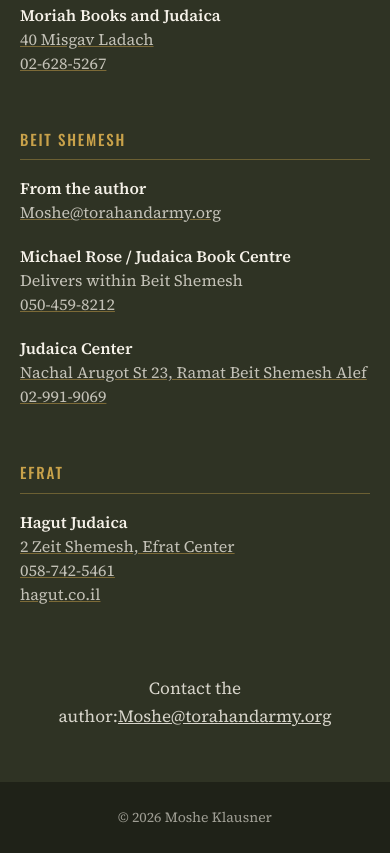
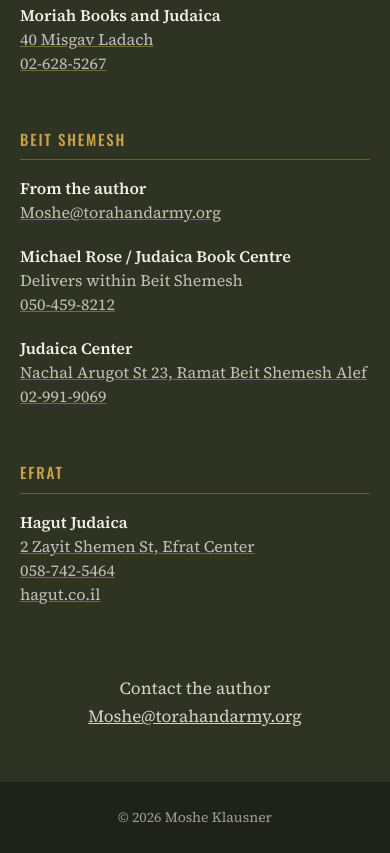
Before and after one commit to Jschwartzgrid/torahandarmy, a plain HTML site: page index.html in a window 390 px wide. Shown: the part 5758-6611 px from the top of the page. Drawn offline with nearby package versions, Linux system fonts and the light colour scheme.

Commit message:
Fix contact line wrap; correct Hagut Efrat address and phone
Co-Authored-By: Claude Opus 5.5 <noreply@anthropic.com>

```diff
--- a/index.html
+++ b/index.html
@@ -239,14 +239,14 @@
           <h3>Efrat</h3>
           <ul>
             <li><b>Hagut Judaica</b>
-              <a href="https://www.google.com/maps/search/?api=1&amp;query=Hagut+Judaica+Efrat">2 Zeit Shemesh, Efrat Center</a>
-              <a href="tel:+972587425461">058-742-5461</a>
+              <a href="https://www.google.com/maps/search/?api=1&amp;query=Hagut+Efrat+Center+Zayit+Shemen+2+Efrat">2 Zayit Shemen St, Efrat Center</a>
+              <a href="tel:+972587425464">058-742-5464</a>
               <a href="https://hagut.co.il/">hagut.co.il</a></li>
           </ul>
         </div>
       </div>
 
-      <p class="also">Contact the author:<a href="mailto:Moshe@torahandarmy.org">Moshe@torahandarmy.org</a></p>
+      <p class="also">Contact the author<br><a href="mailto:Moshe@torahandarmy.org">Moshe@torahandarmy.org</a></p>
     </div>
   </section>
 </main>
```
